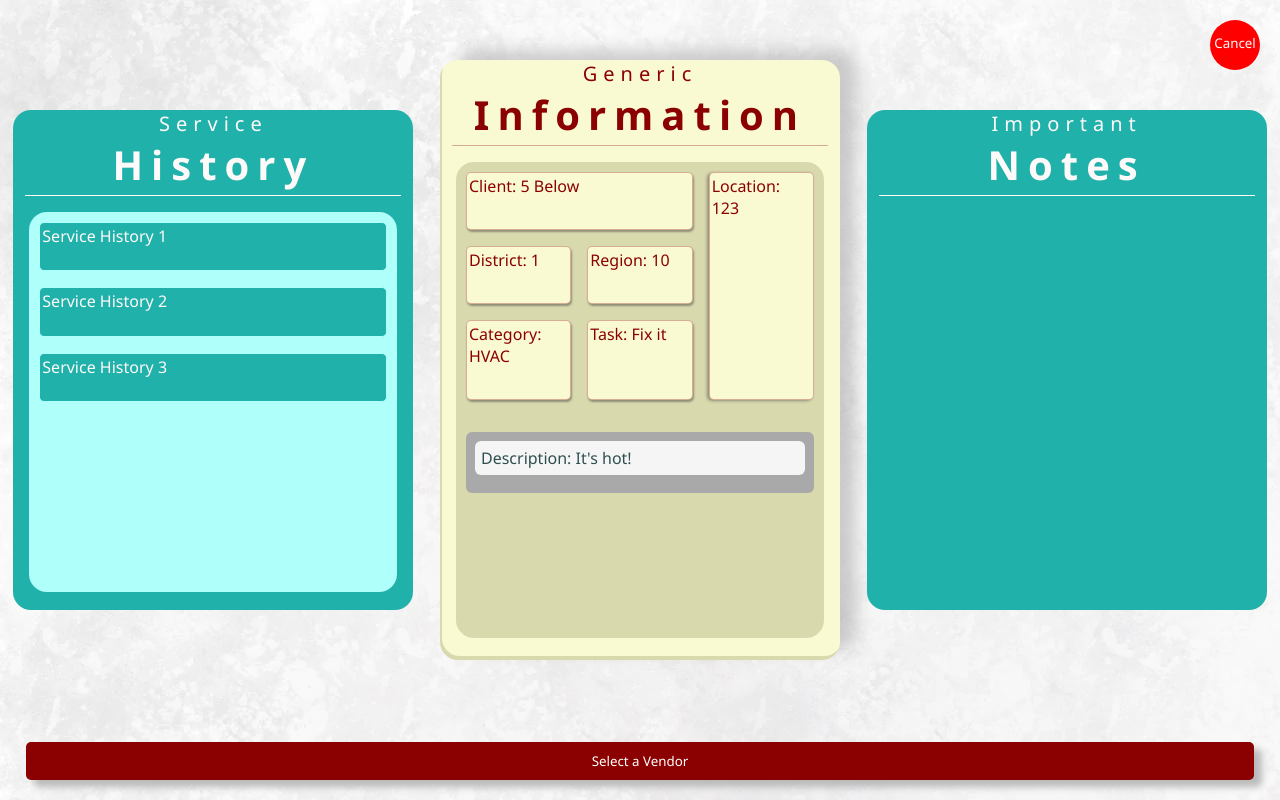
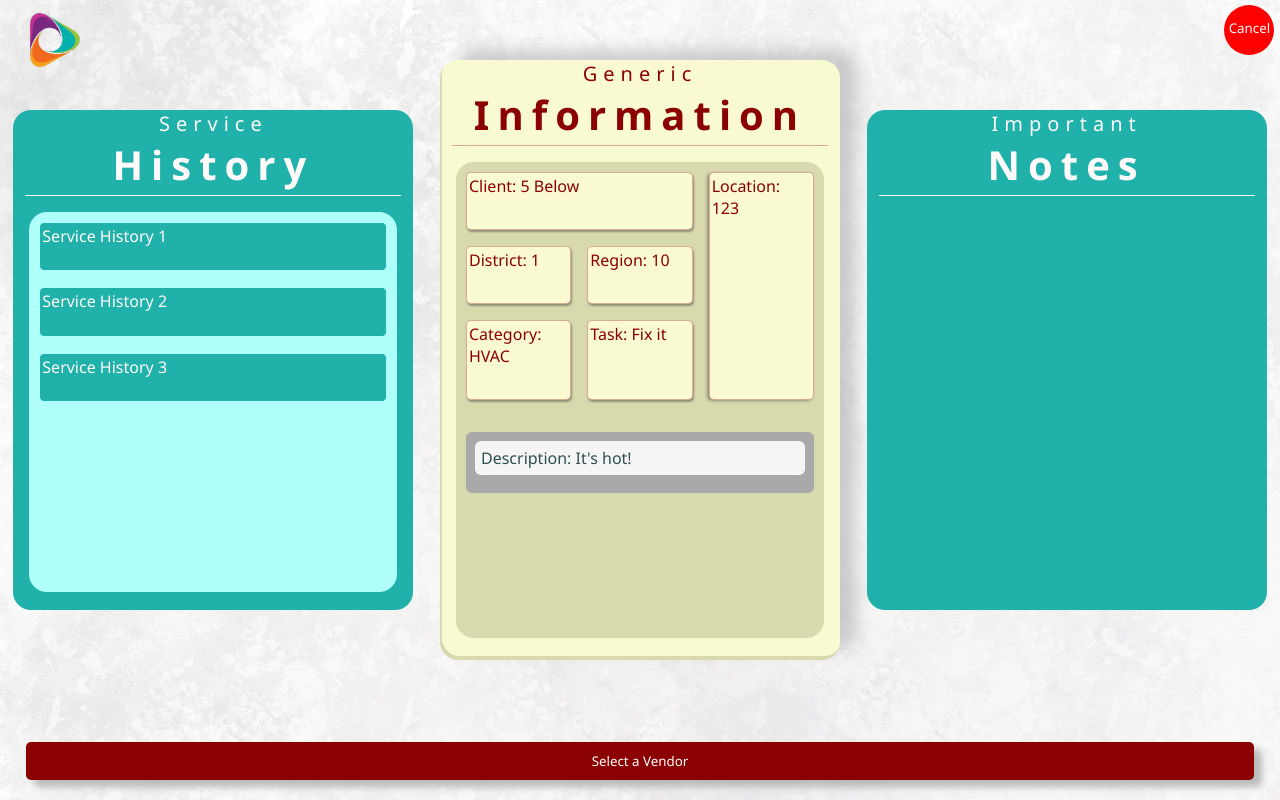
Before and after one commit to BigMoneyKirk/DispatchDashboard, an Angular app: page / in a window 1280 px wide. Built offline with nearby package versions, Linux system fonts and the light colour scheme.

Commit message:
Added the nest logo to the app

```diff
--- a/src/app/app.component.html
+++ b/src/app/app.component.html
@@ -1,4 +1,9 @@
 <main>
+  <section class="top-bar">
+    <div class="nest-logo-container">
+      <img class="nest-logo" id="nest-logo" src="../assets/images/Nest_LOGO.png" alt="">
+    </div>
+
     <div class="cancel-workorder-btn-container">
       <button class="btn cancel-workorder-btn">
         <span class="cancel-text">
@@ -6,6 +11,9 @@
         </span>
       </button>
     </div>
+
+  </section>
+
   <section class="top-three">
 
     <home-service-history-card>
--- a/src/app/app.component.scss
+++ b/src/app/app.component.scss
@@ -10,10 +10,29 @@ main {
     height: 90%;
 }
 
+.top-bar {
+    display: flex;
+    justify-content: space-between;
+    margin: 5px 20px;
+    position: absolute;
+    width: 98%;
+    box-sizing: border-box;
+}
+
+.nest-logo-container {
+    height: 70px;
+    width: 70px;
+
+    .nest-logo {
+        height: 100%;
+        width: 100%;
+    }
+}
+
 .cancel-workorder-btn-container {
-    position: absolute;
-    top: 20px;
-    right: 20px;
+    // position: absolute;
+    // top: 20px;
+    // right: 20px;
 }
 
 .cancel-workorder-btn {
--- a/src/index.html
+++ b/src/index.html
@@ -5,7 +5,7 @@
   <title>DispatchDashboard</title>
   <base href="/">
   <meta name="viewport" content="width=device-width, initial-scale=1">
-  <link rel="icon" type="image/png" href="../src/assets/images/Nest_LOGO.png">
+  <link rel="icon" href="../src/assets/images/Nest_LOGO.png">
 </head>
 <body>
   <app-root></app-root>
```
Lines whose indentation alone changed are shown as unchanged.
